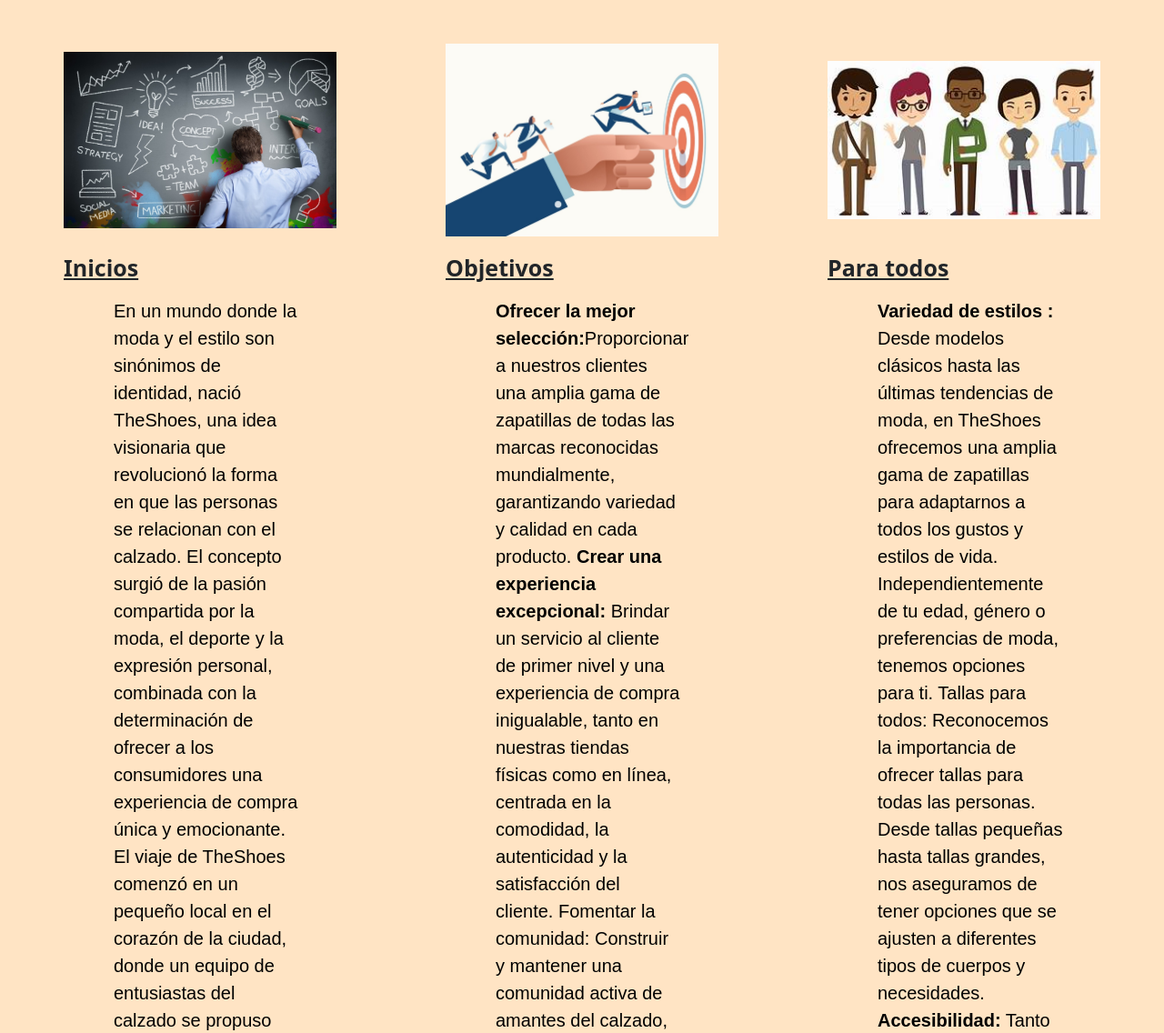
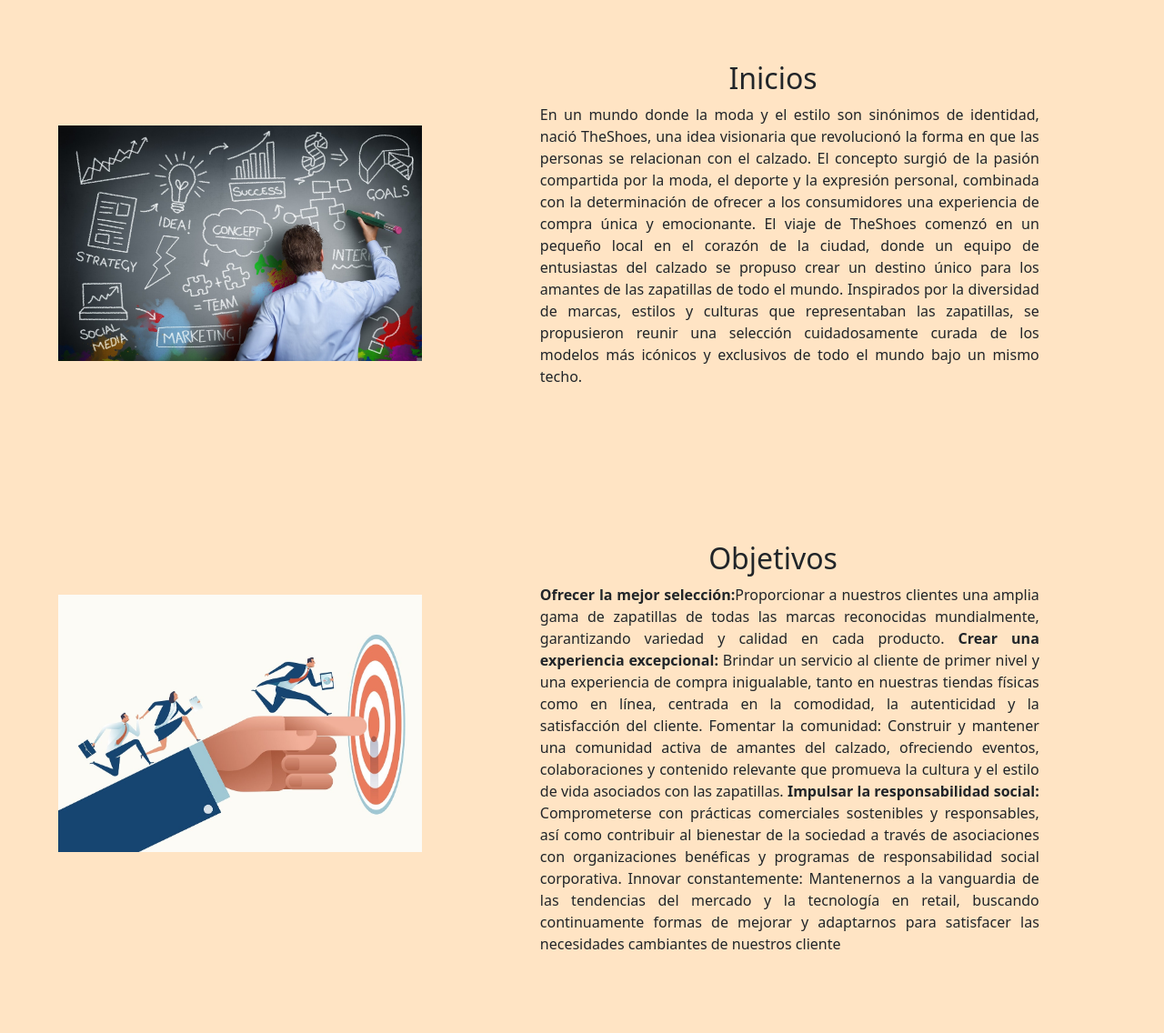
Before and after one commit to fsanzdv/PF-Sanz-, a website: page pages/nosotros.html in a window 1280 px wide. Shown: the part 365-1501 px from the top of the page at 91% size. Drawn offline with nearby package versions, Linux system fonts and the light colour scheme.

Commit message:
reentrega 3

```diff
--- a/pages/nosotros.html
+++ b/pages/nosotros.html
@@ -49,21 +49,22 @@
               <p>TheShoes es mucho más que una marca de zapatillas; es un estilo de vida, una declaración de moda y una expresión de libertad. Nos enorgullecemos de ofrecer una amplia gama de zapatillas que combinan la última tecnología en calzado con un diseño vanguardista y una calidad insuperable. Ya sea que estés buscando comodidad para tus aventuras diarias o un toque de estilo para tus escapadas nocturnas, en TheShoes encontrarás el par perfecto para cada ocasión.</p>
           </article>
     </section>
-    <section class="nosotros">
-        <article class="inicio">
+<div class="general">
+  <div class="imagenes">
    <img src="../img/comienzoempresa.jpg" alt="persona escribiendo ideas en pizarron, comienzos empresa">
-                <div class="inicios">
+  </div>
+  <div class="parrafos">
       <h2 class="subtitulos">Inicios</h2>
       <p>En un mundo donde la moda y el estilo son sinónimos de identidad, nació TheShoes, una idea visionaria que revolucionó la forma en que las personas se relacionan con el calzado. El concepto surgió de la pasión compartida por la moda, el deporte y la expresión personal, combinada con la determinación de ofrecer a los consumidores una experiencia de compra única y emocionante.
 
         El viaje de TheShoes comenzó en un pequeño local en el corazón de la ciudad, donde un equipo de entusiastas del calzado se propuso crear un destino único para los amantes de las zapatillas de todo el mundo. Inspirados por la diversidad de marcas, estilos y culturas que representaban las zapatillas, se propusieron reunir una selección cuidadosamente curada de los modelos más icónicos y exclusivos de todo el mundo bajo un mismo techo.</p>
   </div>
-        </article>
-
-
-         <article class="inicio">
+</div>
+<div class="general">
+  <div class="imagenes">
     <img src="../img/objetivosimagen.jpg" alt="brazo apuntando a diana, con personas subiendo sobre el, para llegar a onjetivo, objetivosimagen">
-                   <div class="inicios">
+  </div>
+  <div class="parrafos">
       <h2 class="subtitulos">Objetivos</h2>
       <p><b>Ofrecer la mejor selección:</b>Proporcionar a nuestros clientes una amplia gama de zapatillas de todas las marcas reconocidas mundialmente, garantizando variedad y calidad en cada producto.
         <b>Crear una experiencia excepcional:</b> Brindar un servicio al cliente de primer nivel y una experiencia de compra inigualable, tanto en nuestras tiendas físicas como en línea, centrada en la comodidad, la autenticidad y la satisfacción del cliente.
@@ -71,21 +72,20 @@
         <b>Impulsar la responsabilidad social:</b> Comprometerse con prácticas comerciales sostenibles y responsables, así como contribuir al bienestar de la sociedad a través de asociaciones con organizaciones benéficas y programas de responsabilidad social corporativa.
         Innovar constantemente: Mantenernos a la vanguardia de las tendencias del mercado y la tecnología en retail, buscando continuamente formas de mejorar y adaptarnos para satisfacer las necesidades cambiantes de nuestros cliente</p>
   </div>
-         </article>
-
-
-        <article class="inicio">
+</div>
+<div class="general">
+  <div class="imagenes">
     <img src="../img/todosjuntos.jpeg" alt="varias personas, todos juntos">
-                 <div class="inicios">
-                    <h2 class="subtitulos">Para todos</h2>
+  </div>
+  <div class="parrafos">
+      <h2 class="subtitulos">Para Todos</h2>
       <p><b>Variedad de estilos :</b> Desde modelos clásicos hasta las últimas tendencias de moda, en TheShoes ofrecemos una amplia gama de zapatillas para adaptarnos a todos los gustos y estilos de vida. Independientemente de tu edad, género o preferencias de moda, tenemos opciones para ti.
         Tallas para todos: Reconocemos la importancia de ofrecer tallas para todas las personas. Desde tallas pequeñas hasta tallas grandes, nos aseguramos de tener opciones que se ajusten a diferentes tipos de cuerpos y necesidades.
         <b>Accesibilidad:</b> Tanto en nuestras tiendas físicas como en línea, nos esforzamos por crear un ambiente inclusivo y accesible para todas las personas. Nuestro equipo está capacitado para brindar un servicio atento y respetuoso a cada cliente, sin importar su origen, capacidad o situación.
         <b>Representación diversa:</b> En nuestras campañas publicitarias y en las redes sociales, buscamos representar la diversidad de nuestra comunidad. Trabajamos con modelos de diferentes orígenes étnicos, culturales y físicos para reflejar la realidad de nuestras personas.
         <b>Compromiso social:</b>  Más allá de la moda, nos comprometemos a apoyar a comunidades diversas a través de iniciativas de responsabilidad social corporativa y colaboraciones con organizaciones benéficas que trabajan en favor de la igualdad y la inclusión.</p>
   </div>
-        </article>
-    </section>
+</div>
 
 
 
--- /dev/null
+++ b/scss/base/_utilities.scss
@@ -0,0 +1,36 @@
+@mixin radial-background {
+    background-image: radial-gradient(ellipse 700px 100px, $gradient-start, $gradient-end);
+}
+
+
+@mixin center-text {
+    text-align: center;
+}
+
+
+@mixin paragraph {
+    width: 75%;
+    margin: 0 auto;
+}
+
+
+main {
+    background-color: $background-color;
+
+    img {
+        width: $img-width;
+        height: $img-height;
+        object-fit: cover;
+    }
+
+    .parrafo1 {
+        @include radial-background;
+        padding: 80px;
+        font-family: initial;
+        font-size: large;
+        color: $text-color;
+
+        @include center-text;
+        @include paragraph;
+    }
+}
--- /dev/null
+++ b/scss/base/_vars.scss
@@ -0,0 +1,6 @@
+$background-color: bisque;
+$gradient-start: bisque;
+$gradient-end: rgba(206, 125, 26, 0.479);
+$text-color: black;
+$img-width: 400px;
+$img-height: 400px;
--- a/scss/components/_navbar.scss
+++ b/scss/components/_navbar.scss
@@ -14,6 +14,10 @@ header{
     height: 150px;
     position: relative;
 }
+.nav-link.active:hover{
+    background-color: bisque;
+    border-radius: 50%;
+}
 #buscar{
     width: 400px;
     height: 35px;
--- a/scss/layouts/_carrito.scss
+++ b/scss/layouts/_carrito.scss
@@ -1,3 +1,7 @@
+.card{
+
+    margin-left: 40%;
+}
 .carrito{
     display: flex;
     border: solid;
--- a/scss/layouts/_contacto.scss
+++ b/scss/layouts/_contacto.scss
@@ -2,6 +2,10 @@
     border: solid;
     padding: 15px;
 
+}
+
+.formulario{
+    padding: 5%;
 }
 
 .nombres{
@@ -11,31 +15,6 @@
 .nombres input{
     width: 398px;
 }
-/*.columna1{
-    position: relative;
-    left: auto;
-}
-.columna2{
-    position: absolute;
-    top: 290px;
-    left: 265px;
-}
-.mensage{
-    position: relative;
-    top: 5px;
-    left: auto;
-}
-.mensage textarea{
-        width: 399px;
-}
-.botones{
-    position: relative;
-    top: 5px;
-    left: auto;
-}
-.botones button{
-    width: 199.5px;
-}*/
 
 .tiendas{
     display: grid;
--- a/scss/layouts/_index.scss
+++ b/scss/layouts/_index.scss
@@ -7,7 +7,8 @@ main{
         object-fit: cover;
     }
     .parrafo1{
-        background-color: bisque;
+        /*background-color: bisque;*/
+        background-image: radial-gradient(ellipse 700px 100px,bisque, rgba(206, 125, 26, 0.479) );
         padding: 80px;
         font-family:initial;
         font-size: large;
--- a/scss/layouts/_mediaqueries.scss
+++ b/scss/layouts/_mediaqueries.scss
@@ -60,3 +60,39 @@
         width: 33.33%;
     }
 }
+
+@media screen and (max-width: 768px) {
+    .general {
+        display: flex;
+        flex-direction: column;
+    }
+    .imagenes {
+        order: 2; /* Cambiar el orden de las imágenes */
+    }
+}
+@media screen and (min-width: 769px) {
+    .general {
+        display: flex;
+        flex-direction: row;
+    }
+    .parrafos {
+        flex: 1;
+        margin-left: 20px; /* Añadir un margen entre la imagen y el texto */
+    }
+}
+.titulos {
+    text-align: center;
+    margin-bottom: 20px;
+}
+
+.titulo h1 {
+    font-size: 2em;
+}
+
+.subtitulos {
+    margin-top: 0;
+}
+
+.parrafos p {
+    text-align: justify;
+}
--- a/scss/layouts/_nosotros.scss
+++ b/scss/layouts/_nosotros.scss
@@ -5,7 +5,17 @@
     text-align: center;
     font-size: 40px;
 }
+.general{
+    display: flex;
+    padding: 5%;
 
+    img{
+        object-fit: contain;
+    }
+}
+h2{
+    text-align: center;
+}
 .nosotros{
     display: flex;
     padding: 20px;
--- a/scss/layouts/_productos.scss
+++ b/scss/layouts/_productos.scss
@@ -58,3 +58,7 @@
     width: 100%;
     text-align: center;
 }
+button:hover{
+    background-color: #07BC07;
+    color: black;
+}
```
Also changed, not shown: pages/contacto.html (+3 -30 lines), css/style.css, 1 other file. Lines whose indentation alone changed are shown as unchanged.
